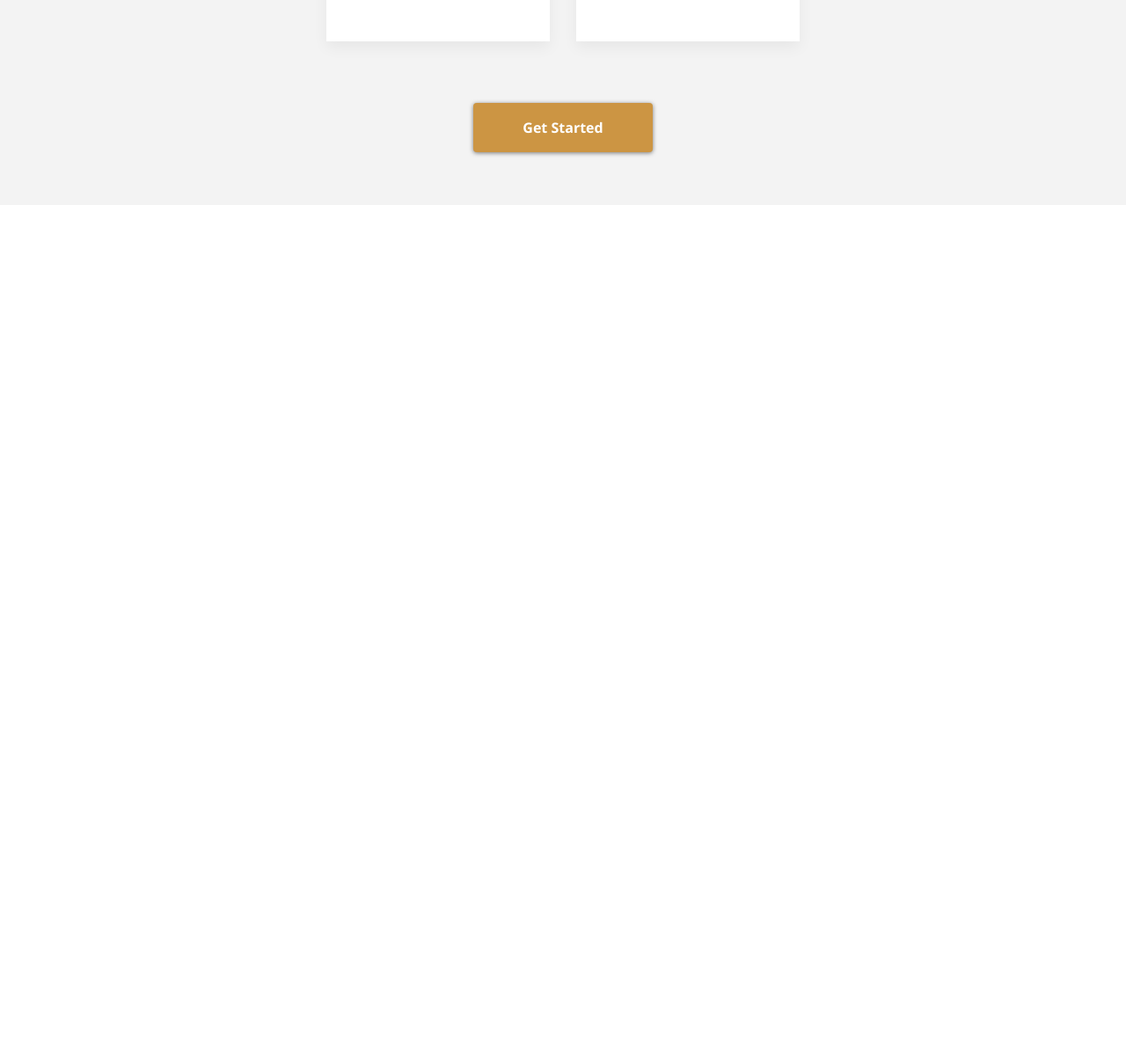
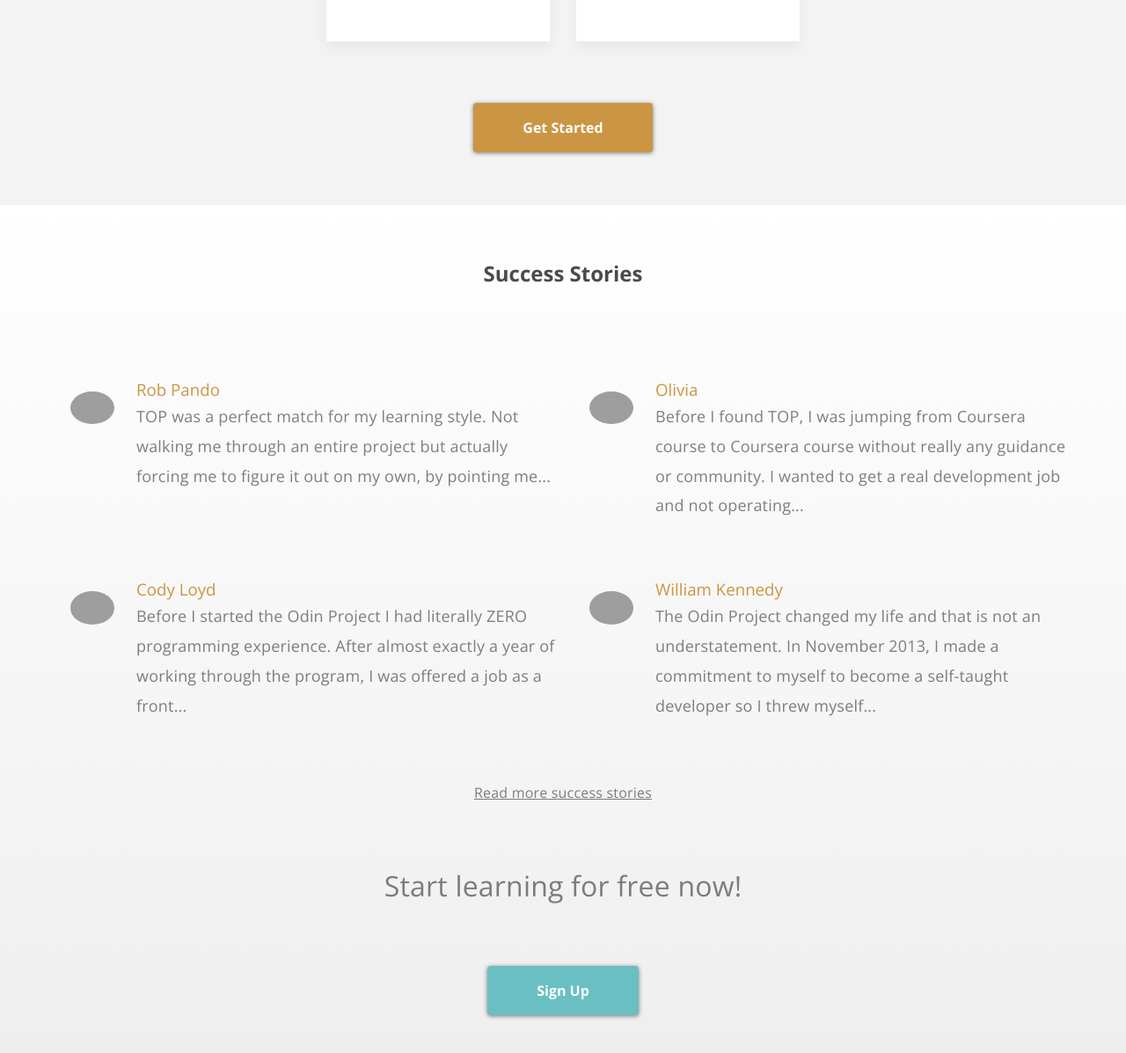
Before and after one commit to igorashs/the-odin-project-page, a website: page public/index.html in a window 1280 px wide. Shown: the part 2552-3749 px from the top of the page at 88% size. Before the commit the page ends 2785 px from the top, so only its background shows below. Drawn offline with nearby package versions, Linux system fonts and the light colour scheme; files that its build step writes are made by us from their sources; grey boxes are pictures that could not be loaded.

Commit message:
add stories-section

```diff
--- a/public/index.html
+++ b/public/index.html
@@ -109,7 +109,7 @@
           <h2>
             Learn everything you need to know to become a web developer
           </h2>
-          <div class="grid f-row justify-content-center">
+          <div class="curriculum-grid  f-row justify-content-center">
             <article
               class="d-flex f-direction-col align-items-center justify-content-center"
             >
@@ -201,6 +201,98 @@
           </div>
           <a class="btn-secondary" href="#">Get Started</a>
         </section>
+        <section class="stories-section gradient">
+          <h2>Success Stories</h2>
+          <div class="stories-grid f-row justify-content-center">
+            <article class="d-flex f-col-xl-4">
+              <figure
+                class="d-none d-flex-sm align-items-start justify-content-center"
+              >
+                <img
+                  src="https://www.theodinproject.com/assets/success_stories/rob_pando-f2194968f4016acc8e645d4f28f34556e5a2e835a671df54003b6e2b53a432a2.jpg"
+                  alt="Rob Pando"
+                />
+              </figure>
+              <div class="story">
+                <h3>
+                  <a href="">Rob Pando</a>
+                </h3>
+                <p>
+                  TOP was a perfect match for my learning style. Not walking me
+                  through an entire project but actually forcing me to figure it
+                  out on my own, by pointing me...
+                </p>
+              </div>
+            </article>
+            <article class="d-flex f-col-xl-4">
+              <figure
+                class="d-none d-flex-sm align-items-start justify-content-center"
+              >
+                <img
+                  src="https://www.theodinproject.com/assets/success_stories/olivia-29778ae767170b399ce62a5adf68e71ad31801b2afa9aa085cadd9fb6cfb8048.jpg"
+                  alt="Olivia"
+                />
+              </figure>
+              <div class="story">
+                <h3>
+                  <a href="">Olivia</a>
+                </h3>
+                <p>
+                  Before I found TOP, I was jumping from Coursera course to
+                  Coursera course without really any guidance or community. I
+                  wanted to get a real development job and not operating...
+                </p>
+              </div>
+            </article>
+            <article class="d-none d-flex-sm f-col-xl-4">
+              <figure
+                class="d-none d-flex-sm align-items-start justify-content-center"
+              >
+                <img
+                  src="https://www.theodinproject.com/assets/success_stories/cody_loyd-d1eeea3e2c11372cbb52cb976b0263cc8d380d67fdd64615705cda022736feaa.jpg"
+                  alt="Cody Loyd"
+                />
+              </figure>
+              <div class="story">
+                <h3>
+                  <a href="">Cody Loyd</a>
+                </h3>
+                <p>
+                  Before I started the Odin Project I had literally ZERO
+                  programming experience. After almost exactly a year of working
+                  through the program, I was offered a job as a front...
+                </p>
+              </div>
+            </article>
+            <article class="d-none d-flex-sm f-col-xl-4">
+              <figure
+                class="d-none d-flex-sm align-items-start justify-content-center"
+              >
+                <img
+                  src="https://www.theodinproject.com/assets/success_stories/william_kennedy-f7f9b22c511f24eb5ec113f094314b2e1625a9f84ac361ca789d4d4858df5a04.jpg"
+                  alt="William Kennedy"
+                />
+              </figure>
+              <div class="story">
+                <h3>
+                  <a href="">William Kennedy</a>
+                </h3>
+                <p>
+                  The Odin Project changed my life and that is not an
+                  understatement. In November 2013, I made a commitment to
+                  myself to become a self-taught developer so I threw myself...
+                </p>
+              </div>
+            </article>
+          </div>
+          <p>
+            <a class="read-more" href="#">Read more success stories</a>
+          </p>
+          <p class="exclamation">
+            Start learning for free now!
+          </p>
+          <a class="btn-primary" href="#">Sign Up</a>
+        </section>
       </main>
     </div>
   </body>
--- a/scss/main.scss
+++ b/scss/main.scss
@@ -239,7 +239,7 @@ main {
   background: #f3f3f3;
   padding-bottom: 60px;
 
-  .grid {
+  .curriculum-grid {
     margin: 0 auto;
     max-width: 1260px;
   }
@@ -288,7 +288,7 @@ main {
   }
 
   @media (min-width: 992px) {
-    .grid {
+    .curriculum-grid {
       padding: 0 80px;
     }
 
@@ -305,3 +305,75 @@ main {
     }
   }
 }
+
+.stories-section {
+  padding-top: 60px;
+  padding-bottom: 80px;
+
+  h2 {
+    padding-bottom: 50px;
+    @extend %heading-color;
+  }
+
+  h3 {
+    padding-bottom: 1.5rem;
+    font-weight: 400;
+    color: $odin-color;
+  }
+
+  article {
+    max-width: 600px;
+    padding: 0 26px 2rem 26px;
+  }
+
+  .story {
+    text-align: start;
+  }
+
+  figure {
+    padding-top: 1rem;
+    width: 100px;
+    max-width: 100px;
+    min-width: 100px;
+  }
+
+  img {
+    width: 50px;
+    max-width: 50px;
+    border-radius: 50%;
+  }
+
+  .read-more {
+    font-size: 1rem;
+    text-decoration: underline;
+    color: #4a4a4ab3;
+  }
+
+  .exclamation {
+    margin: 60px 0;
+    padding: 0 3rem;
+    font-size: 2rem;
+  }
+
+  @media (min-width: 576px) {
+    article {
+      padding: 0 0 2rem 0;
+    }
+
+    h2 {
+      padding-bottom: 100px;
+    }
+
+    h3 {
+      padding: 0;
+    }
+  }
+
+  @media (min-width: 1200px) {
+    article {
+      max-width: initial;
+      min-width: 580px;
+      padding-bottom: 4rem;
+    }
+  }
+}
```
